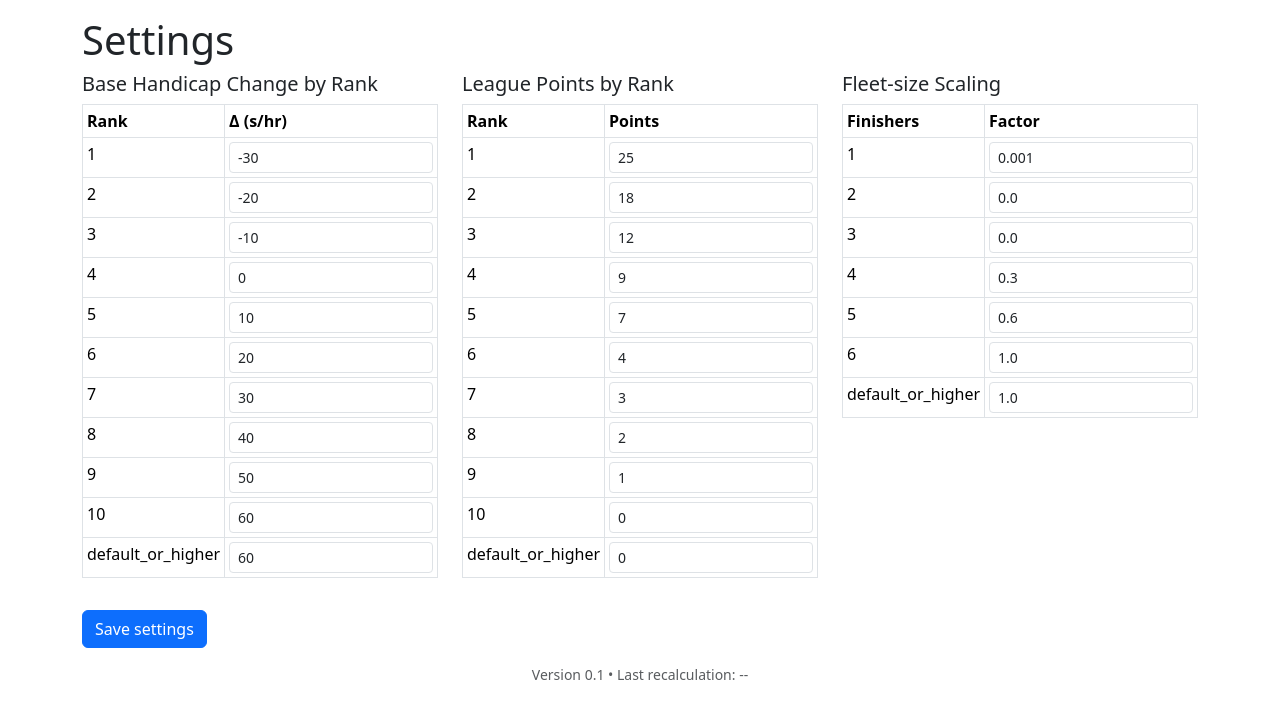
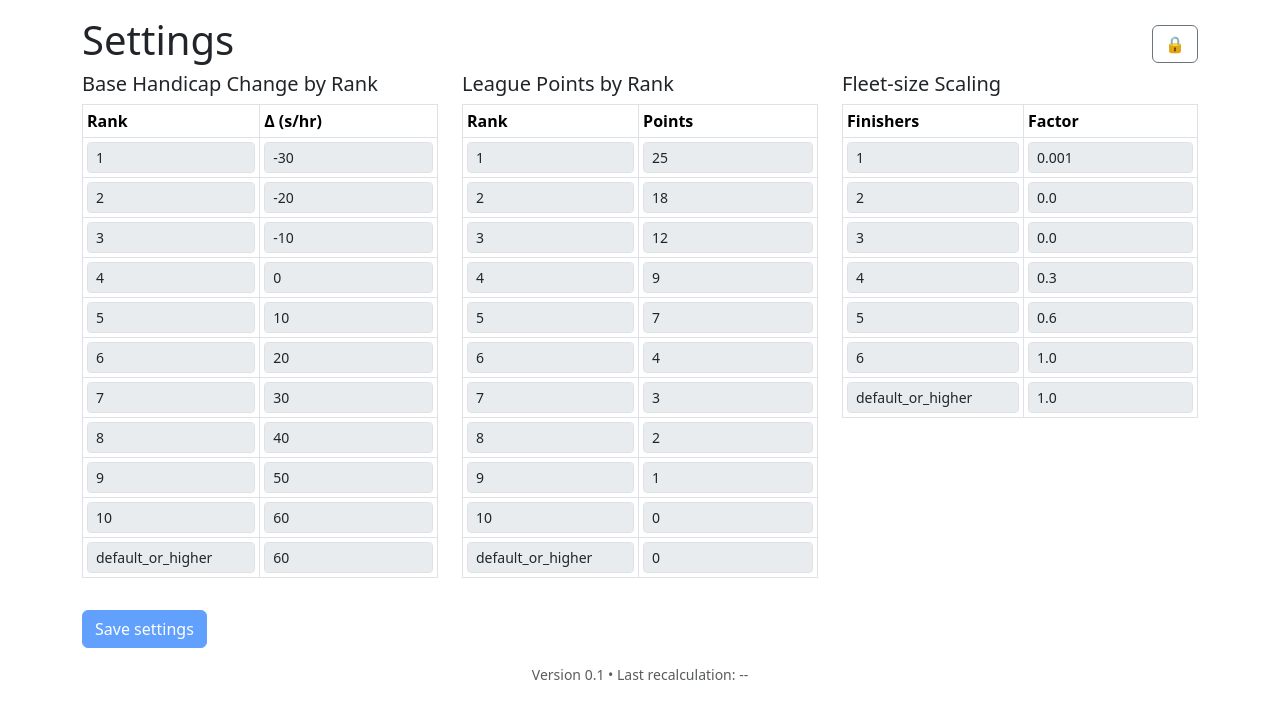
Before and after one commit to mn1del/shrimper, a Flask app: page /settings in a window 1280 px wide. Shown: the part 94-800 px from the top of the page. Run offline with Flask 3, Linux system fonts and the light colour scheme.

Commit message:
feat: add editable settings tables with lock

```diff
--- a/app/templates/settings.html
+++ b/app/templates/settings.html
@@ -1,45 +1,113 @@
 {% extends 'base.html' %}
 
 {% block content %}
-<h1>Settings</h1>
-<form>
+<div class="d-flex justify-content-between align-items-center">
+  <h1>Settings</h1>
+  <button type="button" class="btn btn-outline-secondary" id="editToggle">🔒</button>
+</div>
+<form id="settingsForm">
   <div class="row g-4">
     <div class="col-lg-4">
       <h2 class="h5">Base Handicap Change by Rank</h2>
       <table class="table table-sm table-bordered">
-        <thead><tr><th>Rank</th><th>Δ (s/hr)</th></tr></thead>
+        <thead>
+          <tr><th>Rank</th><th>Δ (s/hr)</th><th class="edit-only d-none"></th></tr>
+        </thead>
         <tbody>
           {% for item in settings.handicap_delta_by_rank %}
-          <tr><td>{{ item.rank }}</td><td><input class="form-control form-control-sm" value="{{ item.delta_s_per_hr }}"></td></tr>
+          <tr>
+            <td><input class="form-control form-control-sm" value="{{ item.rank }}" disabled></td>
+            <td><input class="form-control form-control-sm" value="{{ item.delta_s_per_hr }}" disabled></td>
+            <td class="edit-only d-none"><button type="button" class="btn btn-sm btn-danger remove-row">&times;</button></td>
+          </tr>
           {% endfor %}
         </tbody>
+        <tfoot class="edit-only d-none"><tr><td colspan="3"><button type="button" class="btn btn-sm btn-secondary add-row">Add row</button></td></tr></tfoot>
       </table>
     </div>
     <div class="col-lg-4">
       <h2 class="h5">League Points by Rank</h2>
       <table class="table table-sm table-bordered">
-        <thead><tr><th>Rank</th><th>Points</th></tr></thead>
+        <thead>
+          <tr><th>Rank</th><th>Points</th><th class="edit-only d-none"></th></tr>
+        </thead>
         <tbody>
           {% for item in settings.league_points_by_rank %}
-          <tr><td>{{ item.rank }}</td><td><input class="form-control form-control-sm" value="{{ item.points }}"></td></tr>
+          <tr>
+            <td><input class="form-control form-control-sm" value="{{ item.rank }}" disabled></td>
+            <td><input class="form-control form-control-sm" value="{{ item.points }}" disabled></td>
+            <td class="edit-only d-none"><button type="button" class="btn btn-sm btn-danger remove-row">&times;</button></td>
+          </tr>
           {% endfor %}
         </tbody>
+        <tfoot class="edit-only d-none"><tr><td colspan="3"><button type="button" class="btn btn-sm btn-secondary add-row">Add row</button></td></tr></tfoot>
       </table>
     </div>
     <div class="col-lg-4">
       <h2 class="h5">Fleet-size Scaling</h2>
       <table class="table table-sm table-bordered">
-        <thead><tr><th>Finishers</th><th>Factor</th></tr></thead>
+        <thead>
+          <tr><th>Finishers</th><th>Factor</th><th class="edit-only d-none"></th></tr>
+        </thead>
         <tbody>
           {% for item in settings.fleet_size_factor %}
-          <tr><td>{{ item.finishers }}</td><td><input class="form-control form-control-sm" value="{{ item.factor }}"></td></tr>
+          <tr>
+            <td><input class="form-control form-control-sm" value="{{ item.finishers }}" disabled></td>
+            <td><input class="form-control form-control-sm" value="{{ item.factor }}" disabled></td>
+            <td class="edit-only d-none"><button type="button" class="btn btn-sm btn-danger remove-row">&times;</button></td>
+          </tr>
           {% endfor %}
         </tbody>
+        <tfoot class="edit-only d-none"><tr><td colspan="3"><button type="button" class="btn btn-sm btn-secondary add-row">Add row</button></td></tr></tfoot>
       </table>
     </div>
   </div>
   <div class="mt-3">
-    <button class="btn btn-primary">Save settings</button>
+    <button id="saveSettingsBtn" class="btn btn-primary" disabled>Save settings</button>
   </div>
 </form>
+<script>
+document.addEventListener('DOMContentLoaded', () => {
+  let locked = true;
+  const toggle = document.getElementById('editToggle');
+  const saveBtn = document.getElementById('saveSettingsBtn');
+
+  function updateLocked() {
+    document.querySelectorAll('#settingsForm input').forEach(inp => inp.disabled = locked);
+    document.querySelectorAll('.edit-only').forEach(el => el.classList.toggle('d-none', locked));
+    toggle.textContent = locked ? '🔒' : '🔓';
+    saveBtn.disabled = locked;
+  }
+
+  toggle.addEventListener('click', () => {
+    locked = !locked;
+    updateLocked();
+  });
+
+  function attachRemove(btn) {
+    btn.addEventListener('click', () => {
+      btn.closest('tr').remove();
+    });
+  }
+
+  document.querySelectorAll('.remove-row').forEach(attachRemove);
+
+  document.querySelectorAll('.add-row').forEach(btn => {
+    btn.addEventListener('click', () => {
+      const table = btn.closest('table');
+      const tr = document.createElement('tr');
+      tr.innerHTML = `
+        <td><input class="form-control form-control-sm"></td>
+        <td><input class="form-control form-control-sm"></td>
+        <td class="edit-only"><button type="button" class="btn btn-sm btn-danger remove-row">&times;</button></td>
+      `;
+      table.querySelector('tbody').appendChild(tr);
+      attachRemove(tr.querySelector('.remove-row'));
+      updateLocked();
+    });
+  });
+
+  updateLocked();
+});
+</script>
 {% endblock %}
```
